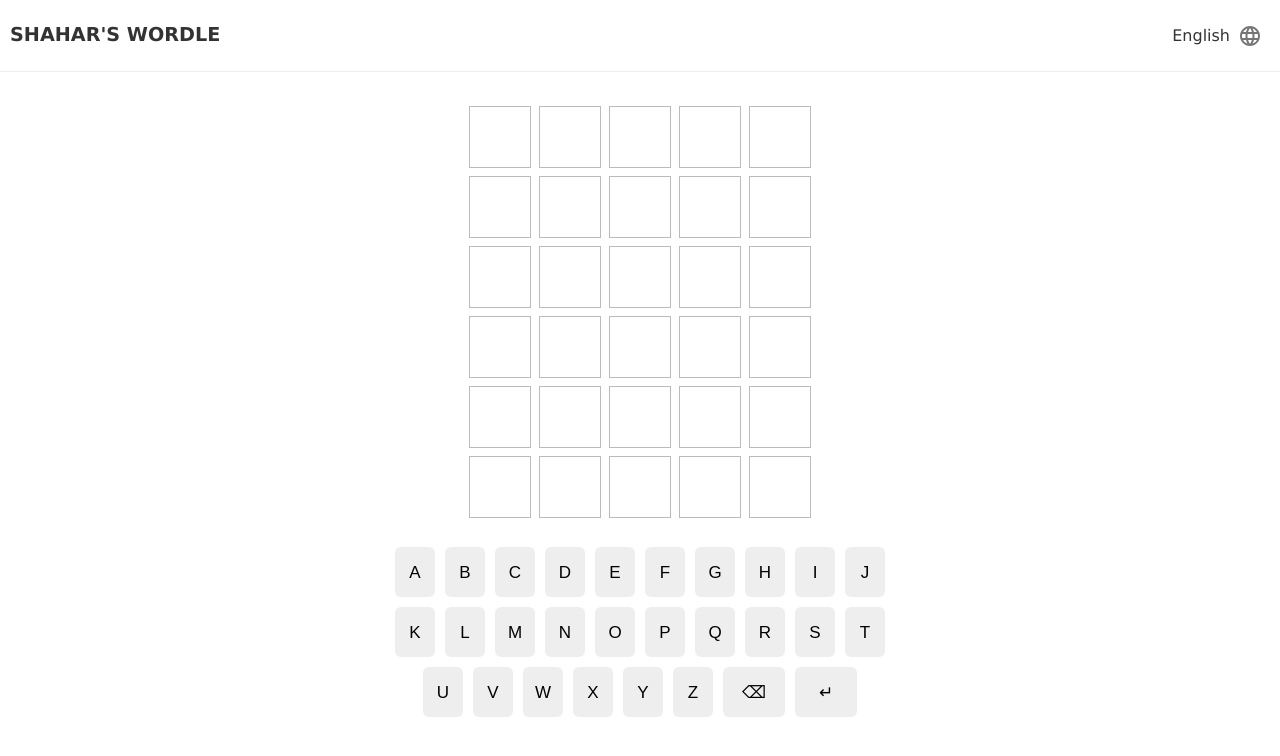
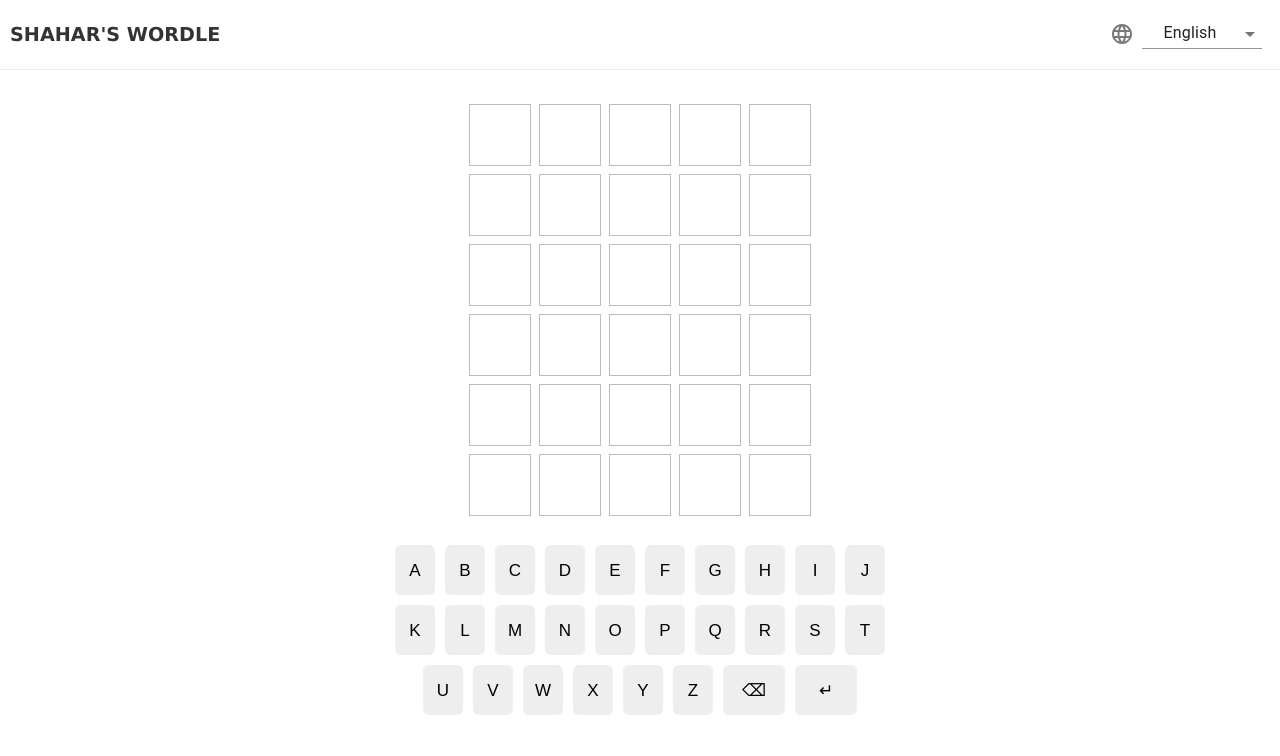
Before and after one commit to ShaharSalhov/wordle, a React (Create React App) app: page / in a window 1280 px wide. Shown: the top 756 px of the page. Built offline with nearby package versions, Linux system fonts and the light colour scheme.

Commit message:
changed language button to dropdown

```diff
--- a/src/components/Wordle.js
+++ b/src/components/Wordle.js
@@ -6,6 +6,10 @@ import Modal from './Modal'
 import LanguageIcon from '@mui/icons-material/Language';
 import IconButton from '@mui/material/IconButton';
 import Alert from '@mui/material/Alert';
+import MenuItem from '@mui/material/MenuItem';
+import FormControl from '@mui/material/FormControl';
+import Select from '@mui/material/Select';
+import letters from "../letters.json"
 
 
 export default function Wordle( {solution, language, setLanguage, generateNewSolution } ) {
@@ -36,14 +40,24 @@ export default function Wordle( {solution, language, setLanguage, generateNewSol
         <h1>SHAHAR'S WORDLE</h1>
 
         <div className="languageDiv">
-          <p>{language}</p>
-          <IconButton disableRipple onClick={ () => {
-              resetGame()
-              language === "English" ? setLanguage("Hebrew") : setLanguage("English")
-            }
-              }>
-            <LanguageIcon />
-          </IconButton>
+
+          <LanguageIcon className='LanguageIcon'/>
+
+          <FormControl FormControl sx={{ m: 1, minWidth: 120 }} size="small">
+            <Select
+              variant='standard'
+              labelId="demo-select-small-label"
+              id="demo-simple-small"
+              value={language}
+              onChange={(event) => {
+                resetGame()
+                setLanguage(event.target.value)
+              }}
+            >
+              { Object.keys(letters).map( lan => <MenuItem value={lan}>{lan}</MenuItem>) }
+            </Select>
+          </FormControl>
+
         </div>
       </header>
 
--- a/src/index.css
+++ b/src/index.css
@@ -10,6 +10,11 @@ header {
 .languageDiv {
   display: flex;
   justify-content: space-between;
+  align-items: center;
+}
+
+.LanguageIcon {
+  color: rgb(121, 120, 120);
 }
 
 .button {
```
